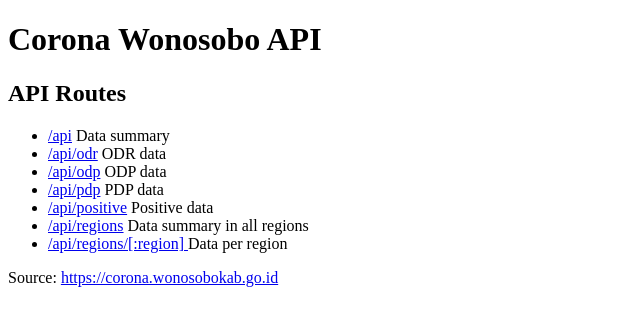
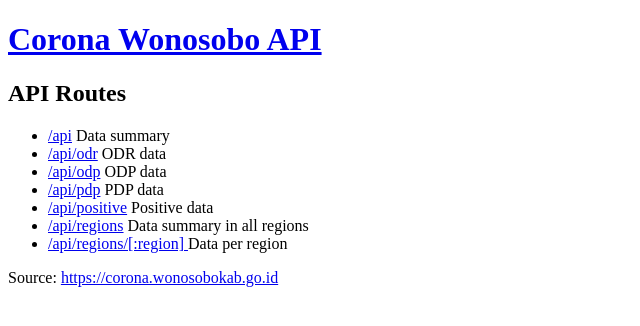
Before and after one commit to fcrezza/corona-wonosobo-api, a website: page index.html in a window 1280 px wide. Shown: the whole page, without its empty margins (0-640 px from the left). Drawn offline with Linux system fonts and the light colour scheme.

Commit message:
point title url to github repo

```diff
--- a/index.html
+++ b/index.html
@@ -20,7 +20,11 @@
     <meta name="twitter:image:alt" content="Corona Wonosobo API" />
   </head>
   <body>
-    <h1>Corona Wonosobo API</h1>
+    <h1>
+      <a href="https://github.com/fcrezza/corona-wonosobo-api" target="_blank" rel="noopener noreferrer"/>
+      Corona Wonosobo API
+      </a>
+    </h1>
     <h2>API Routes</h2>
     <ul>
       <li>
```
